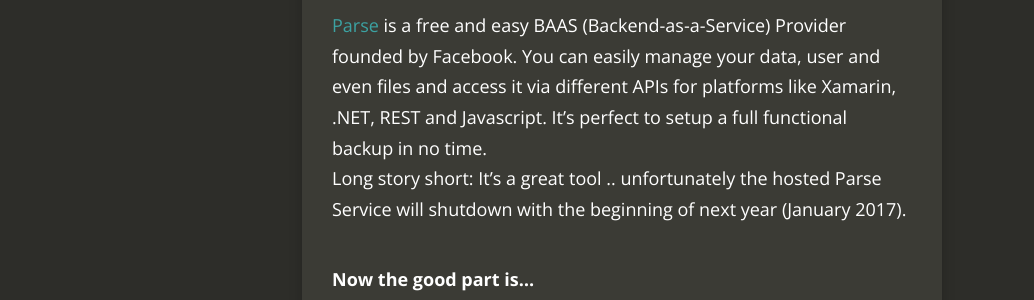
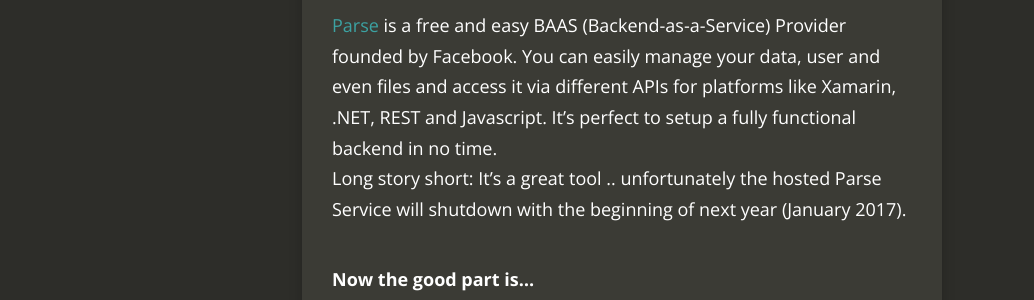
Before and after one commit to Dragon160/dragon160.github.io, a Jekyll site: the page built from _posts/2016-06-10-migrating-parse-to-azure.md, in a window 1280 px wide and 900 px high. Shown: the part 373-673 px from the top of the window, without its empty margins (18-1052 px from the left). Built offline with Jekyll 4.4.1, drawn with Linux system fonts in a browser that asks for light colours; nearby versions of some CDN libraries.

Commit message:
spelling mistakes

```diff
--- a/_posts/2016-06-10-migrating-parse-to-azure.md
+++ b/_posts/2016-06-10-migrating-parse-to-azure.md
@@ -17,7 +17,7 @@
 [Parse][1] is a free and easy BAAS (Backend-as-a-Service) Provider founded by Facebook.
 You can easily manage your data, user and even files and access it via different APIs for platforms
 like Xamarin, .NET, REST and Javascript.
-It's perfect to setup a full functional backup in no time.
+It's perfect to setup a fully functional backend in no time.
 <br/>
 Long story short: It's a great tool .. unfortunately the hosted Parse Service will shutdown with the beginning of next year (January 2017).
 
```
Also changed, not shown: 1 other file.
